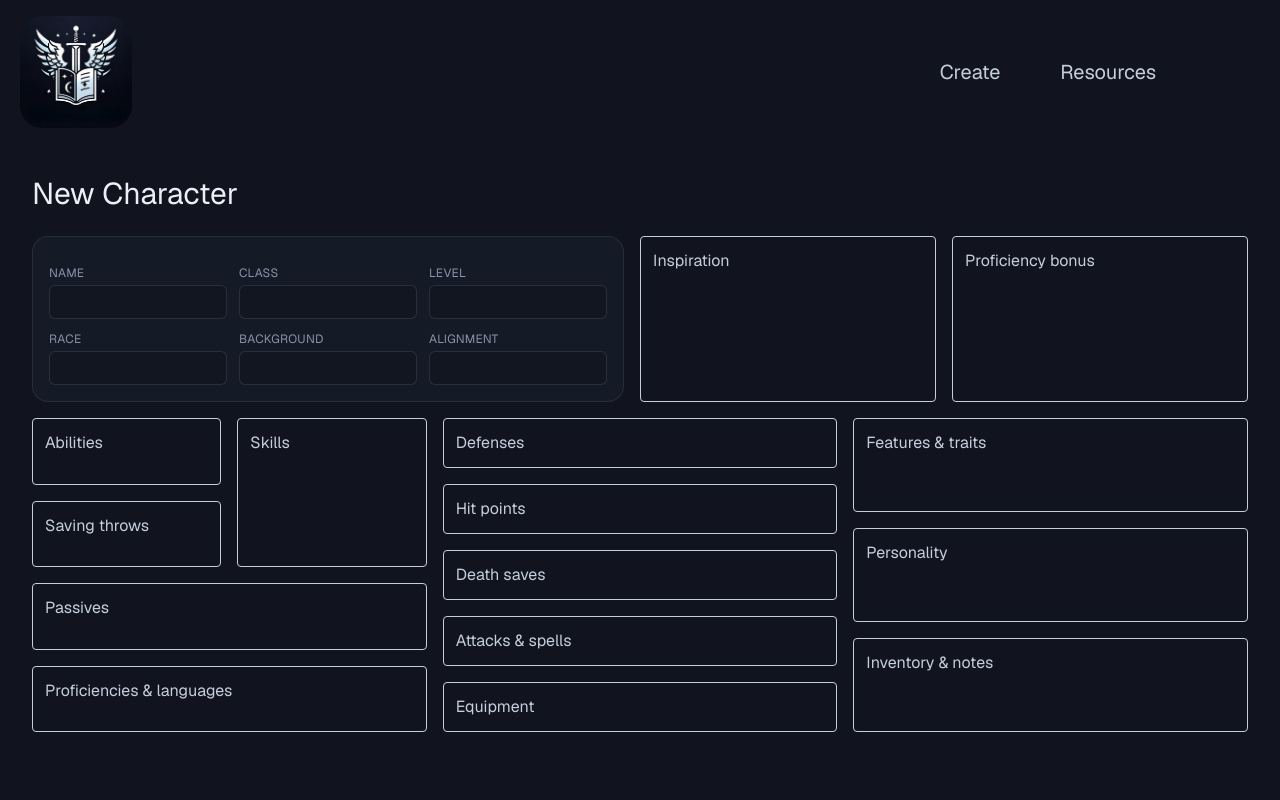
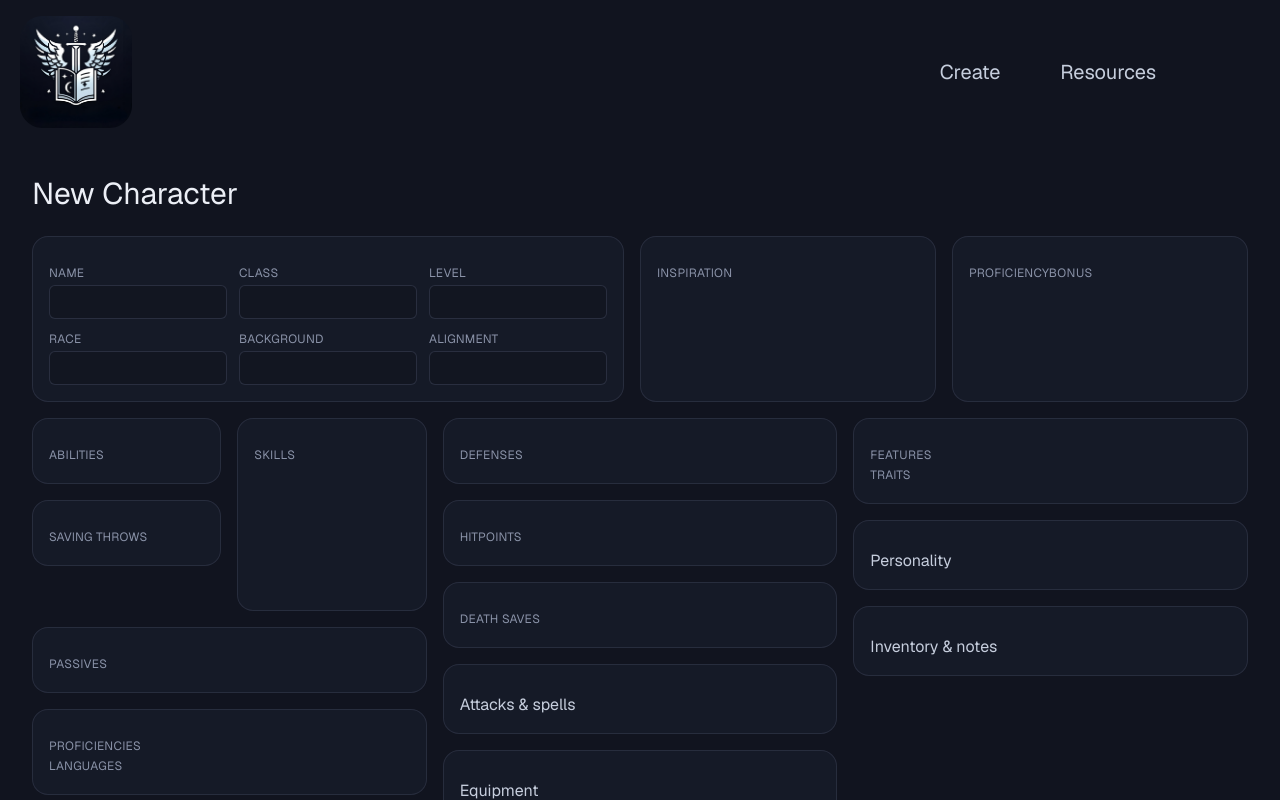
Before and after one commit to SilverGuild/SG_frontend, a Next.js app: page /character in a window 1280 px wide. Built offline with nearby package versions, Linux system fonts and the light colour scheme; no server answers; a web font is replaced by a local one.

Commit message:
Update barrel file and refactor characterSheet with new section components

```diff
--- a/src/app/(app)/character/components/CharacterSheet.tsx
+++ b/src/app/(app)/character/components/CharacterSheet.tsx
@@ -1,6 +1,22 @@
 import { CharacterType } from '@/types'
-import Identity from './sections/identity/Identity'
+
 import Section from './shared/Section'
+import { Identity,
+        Inspiration,
+        ProficiencyBonus,
+        Abilities,
+        SavingThrows,
+        Skills,
+        Passives,
+        Proficiencies,
+        Languages,
+        Defenses,
+        HitPoints,
+        DeathSaves,
+        Features,
+        Traits,
+
+    } from './sections'
 
 interface CharcterSheetProps {
     character?: CharacterType
@@ -19,9 +35,13 @@ export default function CharacterSheet({ character, editable = false, create = f
                     <Identity character={character} editable={editable} create={create}/>
                 </Section>
                 {/* Inspiration */}
-                <div className="rounded border p-3">Inspiration</div>
+                <Section>
+                    <Inspiration />
+                </Section>
                 {/* Proficiency bonus */}
-                <div className="rounded border p-3">Proficiency bonus</div>
+                  <Section>
+                    <ProficiencyBonus />
+                </Section>
             </div>
 
             {/* Character sheet grid -> grows to fill remaining height; one row on wide screens */}
@@ -33,44 +53,64 @@ export default function CharacterSheet({ character, editable = false, create = f
                         {/* Sub-column left -> Abilities over Saving throws */}
                         <div className="flex flex-col gap-4">
                             {/* Abilities (x6) */}
-                            <div className="flex-1 rounded border p-3">Abilities</div>
+                            <Section>
+                                <Abilities />
+                            </Section>
                             {/* Saving throws (x6) */}
-                            <div className="flex-1 rounded border p-3">Saving throws</div>
+                            <Section>
+                                <SavingThrows />
+                            </Section>
                         </div>
                         {/* Sub-column right -> Skills (x18) */}
-                        <div className="rounded border p-3">Skills</div>
+                        <Section>
+                            <Skills />
+                        </Section>
                     </div>
                     {/* Footer -> spans both sub-columns */}
                     <div className="flex flex-1 flex-col gap-4">
                         {/* Passives -> Perception, Insight, Investigation */}
-                        <div className="flex-1 rounded border p-3">Passives</div>
+                        <Section>
+                            <Passives />
+                        </Section>
                         {/* Proficiencies & languages */}
-                        <div className="flex-1 rounded border p-3">Proficiencies & languages</div>
+                        <Section>
+                            <Proficiencies />
+                            <Languages />
+                        </Section>
                     </div>
                 </div>
 
                 {/* Column 2 -> Combat */}
                 <div className="flex flex-col gap-4">
                     {/* Defenses -> AC, initiative, speed */}
-                    <div className="flex-1 rounded border p-3">Defenses</div>
+                    <Section>
+                        <Defenses />
+                    </Section>
                     {/* Hit points -> current, max, temp */}
-                    <div className="flex-1 rounded border p-3">Hit points</div>
+                    <Section>
+                        <HitPoints />
+                    </Section>
                     {/* Death saves */}
-                    <div className="flex-1 rounded border p-3">Death saves</div>
+                    <Section>
+                        <DeathSaves />
+                    </Section>
                     {/* Attacks & spells (list) */}
-                    <div className="flex-1 rounded border p-3">Attacks & spells</div>
+                    <Section>Attacks & spells</Section>
                     {/* Equipment (list) */}
-                    <div className="flex-1 rounded border p-3">Equipment</div>
+                    <Section>Equipment</Section>
                 </div>
 
                 {/* Column 3 -> Character */}
                 <div className="flex flex-col gap-4">
                     {/* Features & traits (list) */}
-                    <div className="flex-1 rounded border p-3">Features & traits</div>
+                    <Section>
+                        <Features />
+                        <Traits />
+                    </Section>
                     {/* Personality -> ideals, bonds, flaws */}
-                    <div className="flex-1 rounded border p-3">Personality</div>
+                    <Section>Personality</Section>
                     {/* Inventory, description, notes (list) */}
-                    <div className="flex-1 rounded border p-3">Inventory & notes</div>
+                    <Section>Inventory & notes</Section>
                 </div>
             </div>
         </>
--- a/src/app/(app)/character/components/sections/index.ts
+++ b/src/app/(app)/character/components/sections/index.ts
@@ -7,7 +7,7 @@ export { default as Languages } from './core-stats/char-languages/Languages'
 export { default as Inspiration } from './core-stats/inspiration/Inspiration'
 export { default as Passives } from './core-stats/passives/Passives'
 export { default as Proficiencies } from './core-stats/proficiencies/Proficiencies'
-export { default as ProficicencyBonus } from './core-stats/proficiencies/ProficiencyBonus'
+export { default as ProficiencyBonus } from './core-stats/proficiencies/ProficiencyBonus'
 export { default as SavingThrows } from './core-stats/saving-throws/SavingThrows'
 export { default as Skills } from './core-stats/skills/Skills'
 
```
